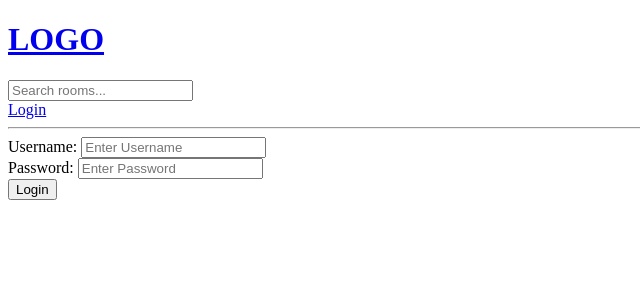
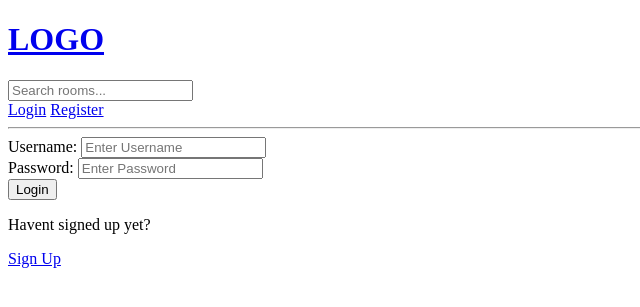
Before and after one commit to curder/django_study_buddy_demo, a Django app: page /login/ in a window 1280 px wide. Shown: the top 307 px of the page, without its empty margins (0-640 px from the left). Run offline with Django 4.2, Linux system fonts and the light colour scheme.

Commit message:
register

```diff
--- a/base/templates/base/login_register.html
+++ b/base/templates/base/login_register.html
@@ -1,6 +1,7 @@
 {% extends 'main.html' %}
 
 {% block content %}
+    {% if page == 'login' %}
         <div>
             <form action="" method="POST">
                 {% csrf_token %}
@@ -16,5 +17,22 @@
 
                 <input type="submit" value="Login">
             </form>
+
+            <p>Havent signed up yet?</p>
+            <a href="{% url 'register' %}">Sign Up</a>
         </div>
+
+    {% else %}
+        <div>
+            <form action="" method="POST">
+                {% csrf_token %}
+
+                {{ form.as_p }}
+
+                <input type="submit" value="Register">
+            </form>
+            <p>Already signed up?</p>
+            <a href="{% url 'login' %}">Login</a>
+        </div>
+    {% endif %}
 {% endblock %}
--- a/base/templates/navbar.html
+++ b/base/templates/navbar.html
@@ -10,6 +10,7 @@
     <a href="{% url 'logout' %}">Logout</a>
 {% else %}
     <a href="{% url 'login' %}">Login</a>
+    <a href="{% url 'register' %}">Register</a>
 {% endif %}
 
 <hr>
--- a/base/urls.py
+++ b/base/urls.py
@@ -4,6 +4,8 @@ from . import views
 urlpatterns = [
     path('login/', views.loginPage, name='login'),
     path('logout/', views.logoutPage, name='logout'),
+    path('register/', views.registerUser, name='register'),
+
     path('', views.home, name='home'),
     path('room/<str:pk>/destroy/', views.destroyRoom, name='rooms.destroy'),
     path('room/<str:pk>/update/', views.updateRoom, name='rooms.update'),
--- a/base/views.py
+++ b/base/views.py
@@ -3,6 +3,7 @@ from django.contrib import messages
 from django.contrib.auth import authenticate, login, logout
 from django.contrib.auth.decorators import login_required
 from django.http import HttpResponse
+from django.contrib.auth.forms import UserCreationForm
 from django.db.models import Q
 from django.contrib.auth.models import User
 from .models import Room, Topic
@@ -16,11 +17,13 @@ from .forms import RoomForm
 # ]
 
 def loginPage(request):
+    page = 'login'
+
     if request.user.is_authenticated:
         return redirect('home')
 
     if request.method == 'POST':
-        username = request.POST.get('username')
+        username = request.POST.get('username').lower()
         password = request.POST.get('password')
 
         try:
@@ -35,13 +38,30 @@ def loginPage(request):
         else:
             messages.error(request, 'Username or password does not exists')
 
-    context = {}
+    context = {'page': page}
     return render(request, 'base/login_register.html', context=context)
 
 
 def logoutPage(request):
     logout(request)
     return redirect('home')
+
+
+def registerUser(request):
+    if request.method == 'POST':
+        form = UserCreationForm(request.POST)
+        if form.is_valid():
+            user = form.save(commit=False)
+            user.username = user.username.lower()  # 用户名转换为小写
+            user.save()
+            login(request, user)
+            return redirect('home')
+        else:
+            messages.error(request, 'An error occurred during register')
+
+    form = UserCreationForm()
+    context = {'form': form}
+    return render(request, 'base/login_register.html', context=context)
 
 
 def home(request):
```
Lines whose indentation alone changed are shown as unchanged.
